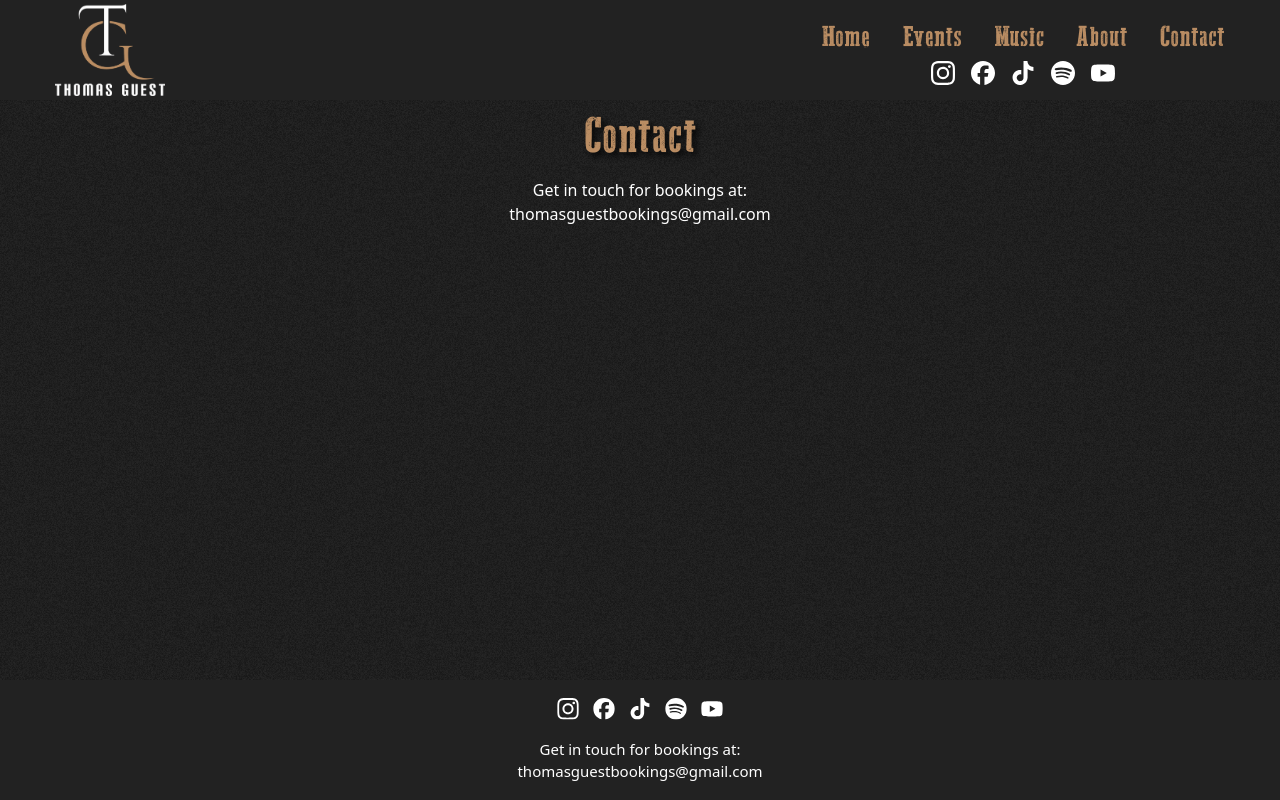
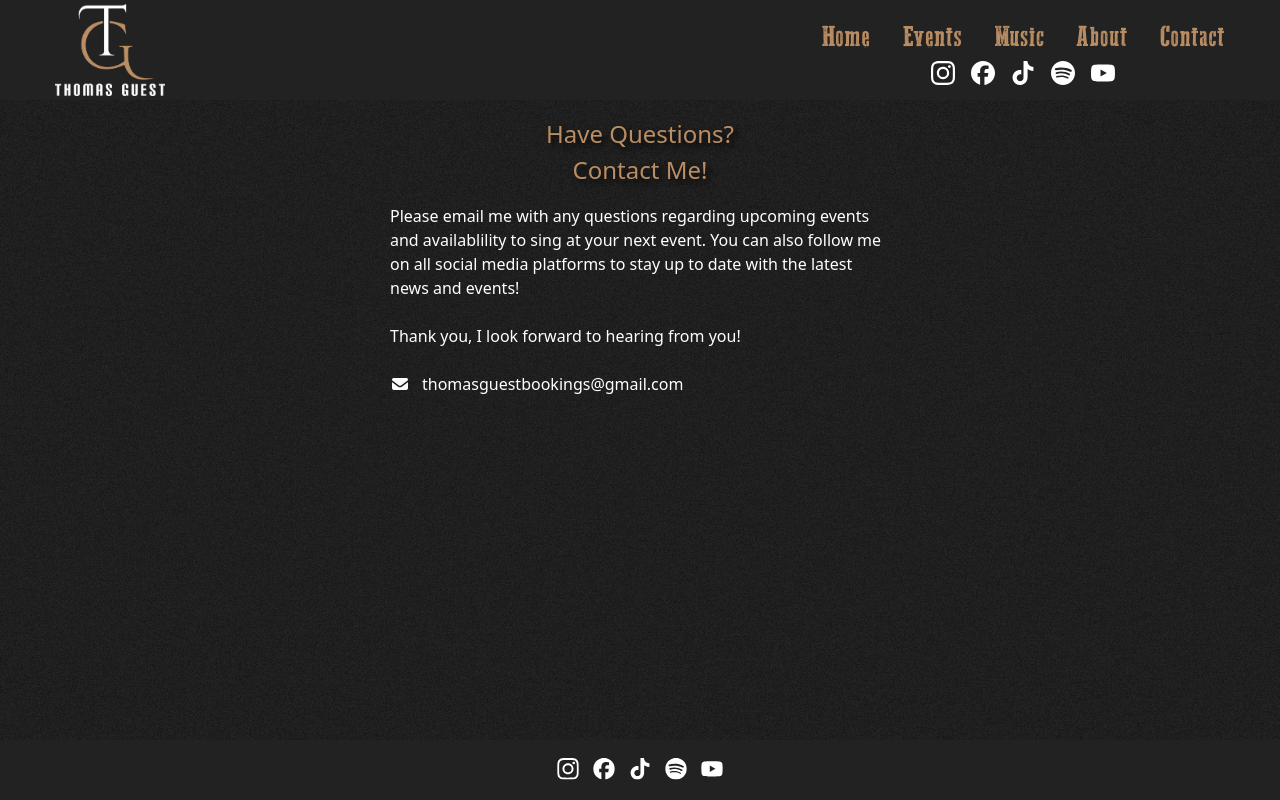
Before and after one commit to guest-dc/tg-music, a Next.js app: page /pages/contact in a window 1280 px wide. Built offline with nearby package versions, Linux system fonts and the light colour scheme.

Commit message:
updated contact page, removed email from footer

```diff
--- a/app/components/footer.tsx
+++ b/app/components/footer.tsx
@@ -24,12 +24,6 @@ export default function Footer() {
                     </a>
                </div>
 
-               <p className="booking-text">
-                    Get in touch for bookings at:<br/>
-                    <a href={`mailto:${Globals.BOOKING_EMAIL}`}>{Globals.BOOKING_EMAIL}</a>
-               </p>
-
-
           </footer>
      );
 }
--- a/app/pages/contact/page.tsx
+++ b/app/pages/contact/page.tsx
@@ -21,10 +21,25 @@ export default function ContactPage() {
      return (
           <main>
                <div className="contact">
-                    <h2>Contact</h2>
-                    <p className="booking-text">
-                         Get in touch for bookings at:<br/>
-                         <a href={`mailto:${Globals.BOOKING_EMAIL}`}>{Globals.BOOKING_EMAIL}</a>
+
+                    <h3>
+                         Have Questions?
+                         <br/>
+                         Contact Me!
+                    </h3>
+
+                    <p className="booking-text-b">
+                         Please email me with any questions regarding upcoming events and availablility
+                         to sing at your next event. You can also follow me on all social media platforms
+                         to stay up to date with the latest news and events!
+                         <br/><br/>
+                         Thank you, I look forward to hearing from you!
+                         <br/>
+                         <br/>
+                         <a href={`mailto:${Globals.BOOKING_EMAIL}`}>
+                              <i className="fa-solid fa-envelope"></i>
+                              {Globals.BOOKING_EMAIL}
+                         </a>
                     </p>
                </div>
           </main>
--- a/app/styles.css
+++ b/app/styles.css
@@ -1,4 +1,6 @@
 @import "tailwindcss";
+
+@import "@fortawesome/fontawesome-free/css/all.min.css";
 
 /*============================================================*/
 /* Variables */
@@ -97,6 +99,7 @@ header .page-nav button  {
 
 header .page-nav button:hover {
   filter: opacity(0.9);
+  cursor: pointer;
 }
 
 header .page-nav button.active {
@@ -218,7 +221,7 @@ header .hamburger.closing span:nth-child(3) {
 /*============================================================*/
 
 footer {
-  height: 120px;
+  height: 60px;
   background: var(--color1);
   display: flex;
   flex-direction: column;
@@ -226,7 +229,6 @@ footer {
   justify-content: center;
   gap: 1rem;
   padding: 1rem 0;
-  font-size: 15px;
 }
 
 footer .social-nav {
@@ -242,18 +244,6 @@ footer .social-nav img {
 
 footer .social-nav a:hover img {
   filter: invert(0.7);
-}
-
-footer .booking-text {
-  text-align: center;
-}
-
-footer .booking-text a {
-  font-weight: 500;
-}
-
-footer .booking-text a:hover {
-  text-decoration: underline;
 }
 
 /*============================================================*/
@@ -489,19 +479,33 @@ footer .booking-text a:hover {
 /*============================================================*/
 
 .contact {
-  text-align: center;
   justify-content: center;
   padding-top: 100px;
 }
 
-.contact h2 {
-  margin-bottom: 0rem;
+.contact h3 {
+  font-weight: 500;
+  text-shadow: 4px 4px 6px rgba(0,0,0,0.8);
+  color: var(--text1-color);
+  text-align: center;
+  font-size: 1.5rem;
+  margin: 1rem 0rem;
 }
 
-.contact .booking-text a {
-  font-weight: 500;
+.contact .booking-text-a,
+.contact .booking-text-b {
+  max-width: 500px;
+  margin: 0 auto;
+  text-align: left;
 }
 
-.contact .booking-text a:hover {
+.contact .booking-text-b a {
+  font-weight: 500;
+  display: flex;
+  align-items: center;
+  gap: 0.75rem;
+}
+
+.contact .booking-text-b a:hover {
   text-decoration: underline;
 }
--- a/package.json
+++ b/package.json
@@ -9,7 +9,8 @@
     "lint": "next lint"
   },
   "dependencies": {
-    "next": "15.4.6",
+    "@fortawesome/fontawesome-free": "^7.0.1",
+    "next": "^15.5.2",
     "react": "19.1.0",
     "react-dom": "19.1.0"
   },
```
Also changed, not shown: 1 other file (tests, documents, lock files or other folders).
